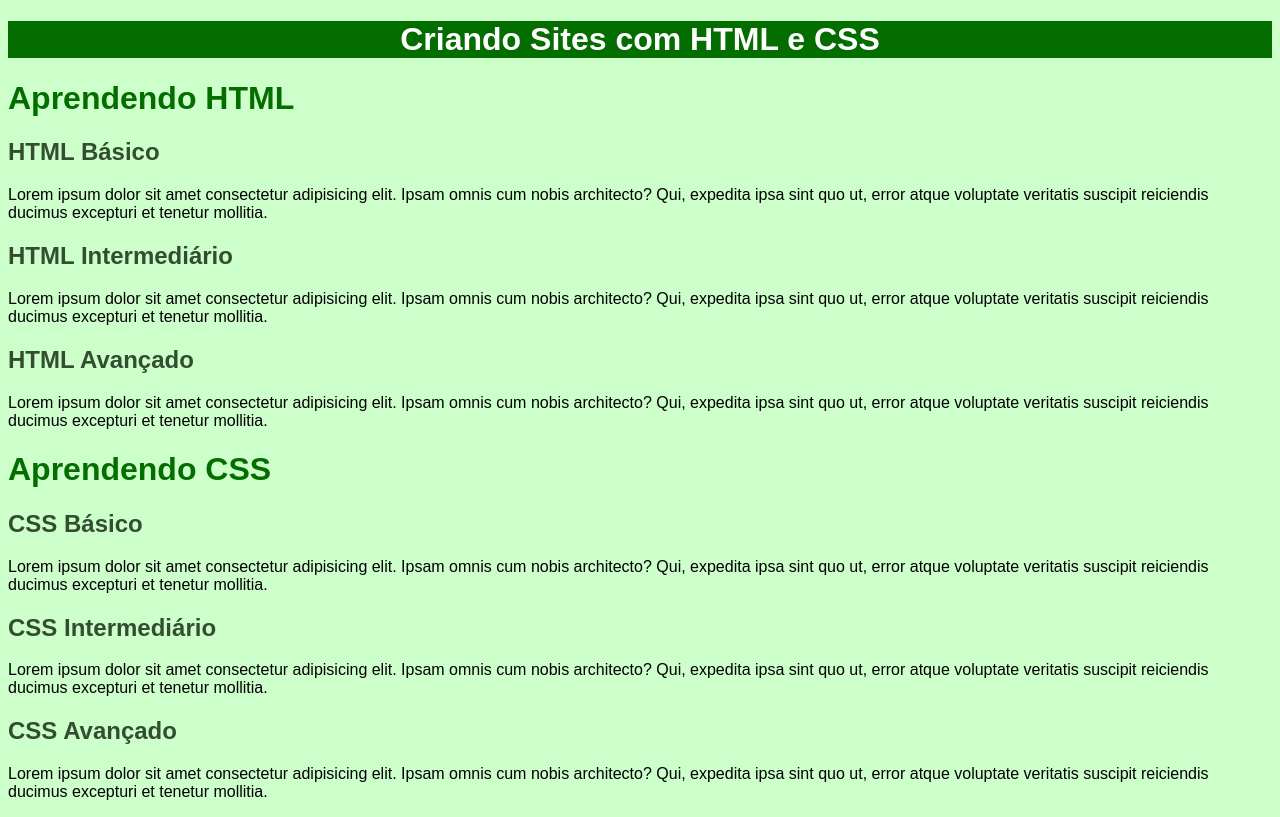
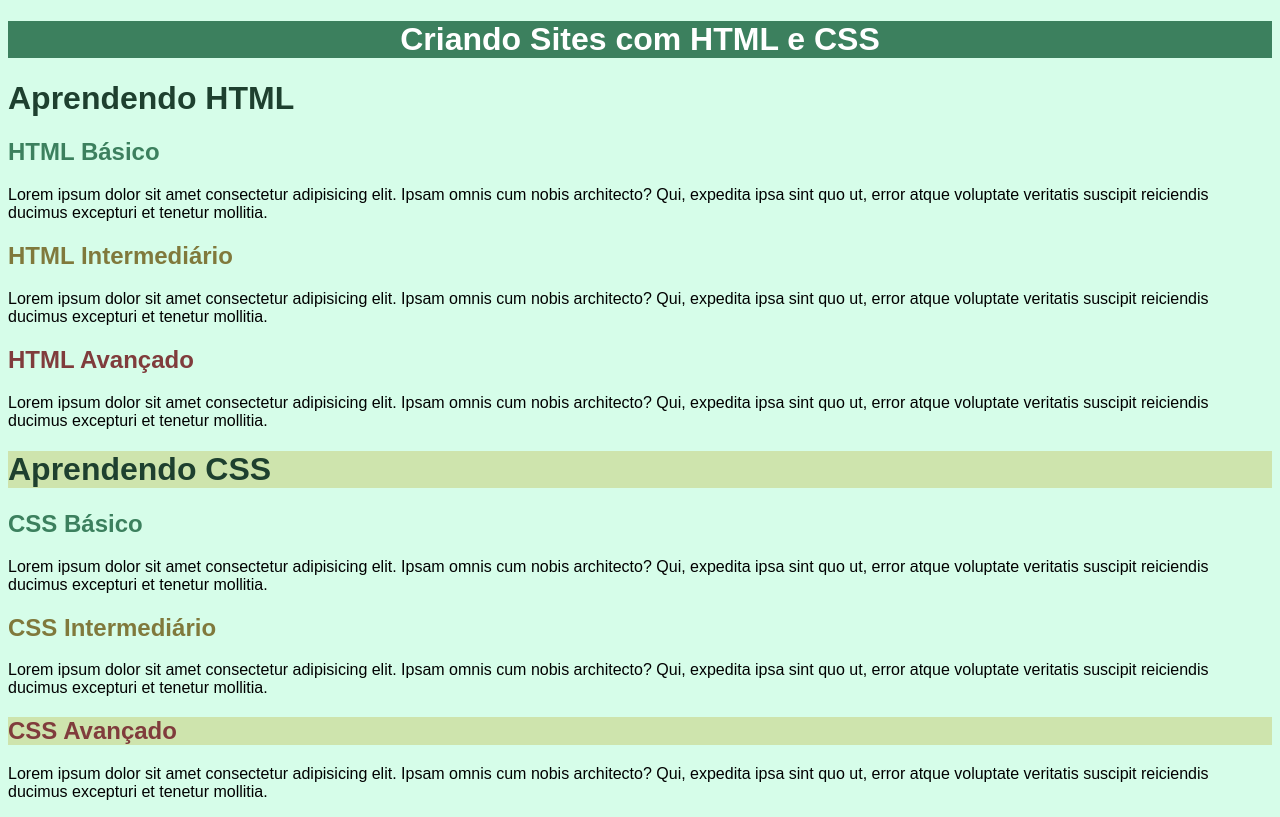
Before and after one commit to Talescainan/Curso-de-html5-css3, a plain HTML site: page modulo_2/html-css/exercicios/ex019/seletor01.html in a window 1280 px wide. Drawn offline with Linux system fonts and the light colour scheme.

Commit message:
na aula de hoje aprendemos sobre a utilização da "class"

```diff
--- a/modulo_2/html-css/exercicios/ex019/seletor01.html
+++ b/modulo_2/html-css/exercicios/ex019/seletor01.html
@@ -9,18 +9,18 @@
 <body>
     <h1 id="principal">Criando Sites com HTML e CSS</h1>
     <h1>Aprendendo HTML</h1>
-    <h2>HTML Básico</h2>
+    <h2 class="basico">HTML Básico</h2>
     <p>Lorem ipsum dolor sit amet consectetur adipisicing elit. Ipsam omnis cum nobis architecto? Qui, expedita ipsa sint quo ut, error atque voluptate veritatis suscipit reiciendis ducimus excepturi et tenetur mollitia.</p>
-    <h2>HTML Intermediário</h2>
+    <h2 class="intermediario">HTML Intermediário</h2>
     <p>Lorem ipsum dolor sit amet consectetur adipisicing elit. Ipsam omnis cum nobis architecto? Qui, expedita ipsa sint quo ut, error atque voluptate veritatis suscipit reiciendis ducimus excepturi et tenetur mollitia.</p>
-    <h2>HTML Avançado</h2>
+    <h2 class="avancado">HTML Avançado</h2>
     <p>Lorem ipsum dolor sit amet consectetur adipisicing elit. Ipsam omnis cum nobis architecto? Qui, expedita ipsa sint quo ut, error atque voluptate veritatis suscipit reiciendis ducimus excepturi et tenetur mollitia.</p>
-    <h1>Aprendendo CSS</h1>
-    <h2>CSS Básico</h2>
+    <h1 class="destaque">Aprendendo CSS</h1>
+    <h2 class="basico">CSS Básico</h2>
     <p>Lorem ipsum dolor sit amet consectetur adipisicing elit. Ipsam omnis cum nobis architecto? Qui, expedita ipsa sint quo ut, error atque voluptate veritatis suscipit reiciendis ducimus excepturi et tenetur mollitia.</p>
-    <h2>CSS Intermediário</h2>
+    <h2 class="intermediario">CSS Intermediário</h2>
     <p>Lorem ipsum dolor sit amet consectetur adipisicing elit. Ipsam omnis cum nobis architecto? Qui, expedita ipsa sint quo ut, error atque voluptate veritatis suscipit reiciendis ducimus excepturi et tenetur mollitia.</p>
-    <h2>CSS Avançado</h2>
+    <h2 class="avancado destaque">CSS Avançado</h2>
     <p>Lorem ipsum dolor sit amet consectetur adipisicing elit. Ipsam omnis cum nobis architecto? Qui, expedita ipsa sint quo ut, error atque voluptate veritatis suscipit reiciendis ducimus excepturi et tenetur mollitia.</p>
 </body>
 </html>
--- a/modulo_2/html-css/exercicios/ex019/style.css
+++ b/modulo_2/html-css/exercicios/ex019/style.css
@@ -1,25 +1,44 @@
 @charset "UTF-8";
 
 /*
-   em HTML é id = em CSS é #
-   em HTML é class = em CSS é .
+   em HTML é id = em CSS é # (só pode um elemento com o mesmo id)
+   em HTML é class = em CSS é . (pode vários elementos com a mesma class)
 */
 
 body {
-    background-color: rgb(205, 255, 203);
+    background-color: #d6fde9;
     font-family: Arial, Helvetica, sans-serif;
 }
 
 h1 {
-    color: rgb(4, 109, 0);
+    color: #1e402f;
 }
 
 h1#principal {
     text-align: center;
-    background-color: rgb(4, 109, 0);
+    background-color: #3c805e;
     color: white;
 }
 
 h2 {
-    color: rgb(51, 77, 49);
+    color: #3c805e;
 }
+
+.basico {
+    color: #3c805e;
+
+}
+
+.intermediario {
+    color: #80793c;
+
+}
+
+.avancado {
+    color: #803c3c;
+
+}
+
+.destaque {
+    background-color: #c5c56070;
+}
```
